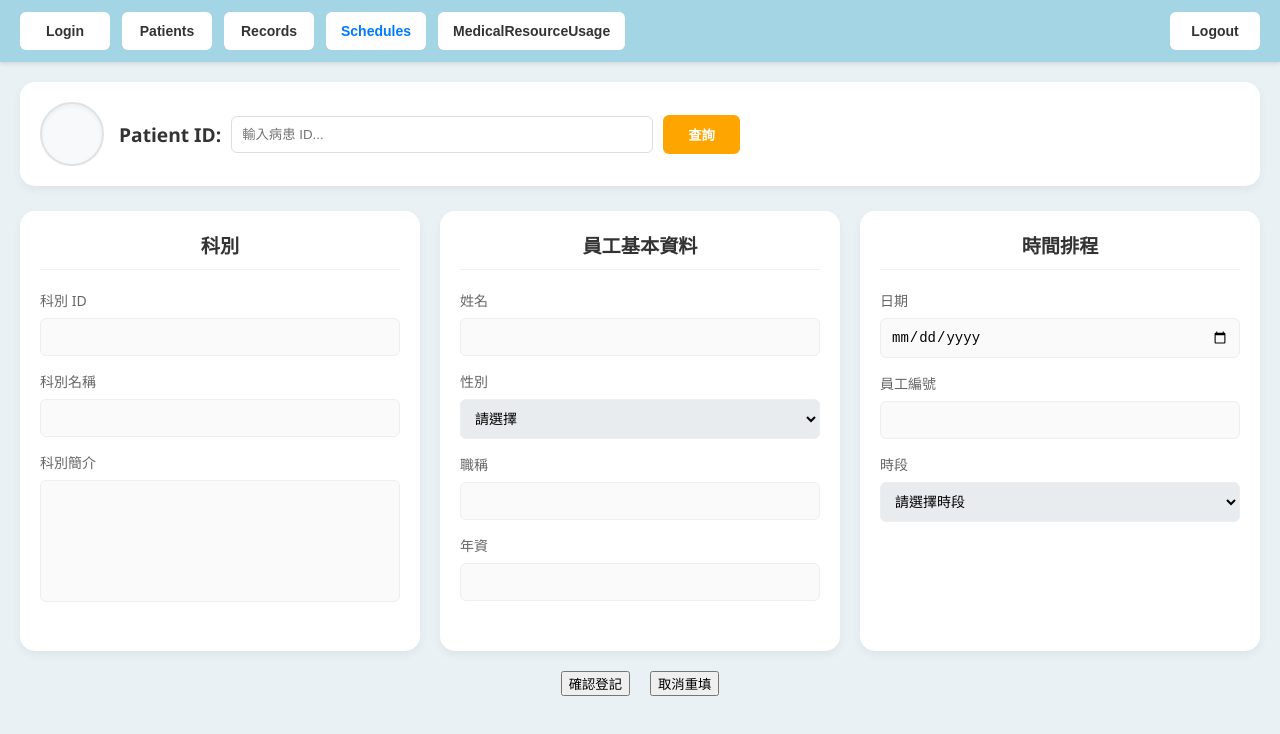
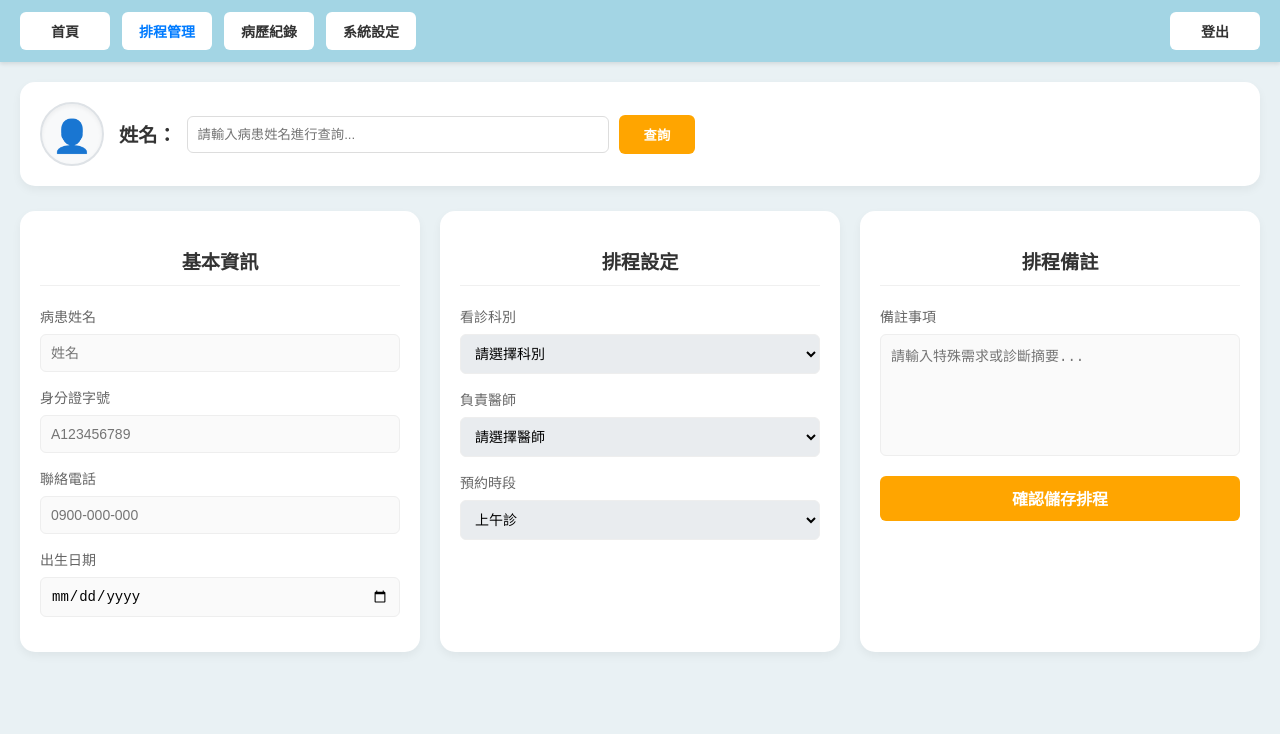
Before and after one commit to en1991-Li/Electronic-Medical-Record-System, a plain HTML site: page schedules.html in a window 1280 px wide. Drawn offline with Linux system fonts and the light colour scheme.

Commit message:
Update schedules.html

```diff
--- a/schedules.html
+++ b/schedules.html
@@ -1,101 +1,111 @@
 <!DOCTYPE html>
-<html lang="zh-Hant">
+<html lang="zh-TW">
 <head>
     <meta charset="UTF-8">
     <meta name="viewport" content="width=device-width, initial-scale=1.0">
-    <title>Schedules - 醫療排程管理</title>
+    <title>排程管理系統 - Schedules</title>
     <link rel="stylesheet" href="css/schedules.css">
 </head>
 <body>
 
     <nav class="navbar">
-        <button onclick="window.location.href='./login.html'">Login</button>
-        <button onclick="window.location.href='./patients.html'">Patients</button>
-        <button onclick="window.location.href='./records.html'">Records</button>
-        <button class="active" onclick="window.location.href='./schedules.html'">Schedules</button>
-        <button onclick="window.location.href='./resources.html'">MedicalResourceUsage</button>
-        <button id="logoutBtn" class="btn-logout">Logout</button>
+        <button onclick="location.href='dashboard.html'">首頁</button>
+        <button class="active" onclick="location.href='schedules.html'">排程管理</button>
+        <button onclick="location.href='records.html'">病歷紀錄</button>
+        <button onclick="location.href='settings.html'">系統設定</button>
+        <button class="btn-logout" onclick="handleLogout()">登出</button>
     </nav>
 
-    <div class="schedules-container">
+    <main class="schedules-container">
 
-        <div class="search-section">
-            <div class="avatar-circle"></div>
+        <section class="search-section">
+            <div class="avatar-circle">
+                👤
+            </div>
+
             <div class="search-group">
-                <label>Patient ID:</label>
-                <input type="text" id="scheduleSearchInput" placeholder="輸入病患 ID...">
-                <button id="scheduleSearchBtn" class="btn-orange-search">查詢</button>
+                <label for="patientSearch">姓名：</label>
+                <input type="text" id="patientSearch" placeholder="請輸入病患姓名進行查詢...">
+                <button class="btn-orange-search">查詢</button>
             </div>
-        </div>
+        </section>
 
         <div class="main-grid">
 
-            <div class="schedule-column-card">
-                <div class="column-title">科別</div>
+            <section class="schedule-column-card">
+                <h2 class="column-title">基本資訊</h2>
                 <div class="form-item">
-                    <label>科別 ID</label>
-                    <input type="text" id="deptId" readonly>
+                    <label>病患姓名</label>
+                    <input type="text" id="infoName" placeholder="姓名" readonly>
                 </div>
                 <div class="form-item">
-                    <label>科別名稱</label>
-                    <input type="text" id="deptName">
+                    <label>身分證字號</label>
+                    <input type="text" id="infoId" placeholder="A123456789" readonly>
                 </div>
                 <div class="form-item">
-                    <label>科別簡介</label>
-                    <textarea id="deptDesc"></textarea>
-                </div>
-            </div>
-
-            <div class="schedule-column-card">
-                <div class="column-title">員工基本資料</div>
-                <div class="form-item">
-                    <label>姓名</label>
-                    <input type="text" id="staffName">
+                    <label>聯絡電話</label>
+                    <input type="tel" id="infoPhone" placeholder="0900-000-000">
                 </div>
                 <div class="form-item">
-                    <label>性別</label>
-                    <select id="staffGender">
-                        <option value="">請選擇</option>
-                        <option value="M">男</option>
-                        <option value="F">女</option>
+                    <label>出生日期</label>
+                    <input type="date" id="infoBirth">
+                </div>
+            </section>
+
+            <section class="schedule-column-card">
+                <h2 class="column-title">排程設定</h2>
+                <div class="form-item">
+                    <label>看診科別</label>
+                    <select id="department">
+                        <option value="">請選擇科別</option>
+                        <option value="GI">肝膽胃腸科</option>
+                        <option value="IM">一般內科</option>
+                        <option value="GS">一般外科</option>
                     </select>
                 </div>
                 <div class="form-item">
-                    <label>職稱</label>
-                    <input type="text" id="staffTitle">
+                    <label>負責醫師</label>
+                    <select id="doctor">
+                        <option value="">請選擇醫師</option>
+                        <option value="dr_wang">王醫師</option>
+                        <option value="dr_lee">李醫師</option>
+                    </select>
                 </div>
                 <div class="form-item">
-                    <label>年資</label>
-                    <input type="text" id="staffExperience">
-                </div>
-            </div>
-
-            <div class="schedule-column-card">
-                <div class="column-title">時間排程</div>
-                <div class="form-item">
-                    <label>日期</label>
-                    <input type="date" id="scheduleDate">
-                </div>
-                <div class="form-item">
-                    <label>員工編號</label>
-                    <input type="text" id="staffId">
-                </div>
-                <div class="form-item">
-                    <label>時段</label>
-                    <select id="scheduleSlot">
-                        <option value="">請選擇時段</option>
-                        <option value="morning">上午 (09:00 - 12:00)</option>
-                        <option value="afternoon">下午 (14:00 - 17:00)</option>
-                        <option value="evening">晚上 (18:00 - 21:00)</option>
+                    <label>預約時段</label>
+                    <select id="timeSlot">
+                        <option value="morning">上午診</option>
+                        <option value="afternoon">下午診</option>
+                        <option value="evening">夜診</option>
                     </select>
                 </div>
-            </div>
+            </section>
 
-        </div> <div style="display: flex; justify-content: center; gap: 20px; margin-top: 20px;">
-            <button class="btn-action-green">確認登記</button>
-            <button class="btn-action-red">取消重填</button>
+            <section class="schedule-column-card">
+                <h2 class="column-title">排程備註</h2>
+                <div class="form-item">
+                    <label>備註事項</label>
+                    <textarea id="notes" placeholder="請輸入特殊需求或診斷摘要..."></textarea>
+                </div>
+                <div class="form-item" style="margin-top: 20px;">
+                    <button class="btn-orange-search" style="width: 100%; height: 45px; font-size: 16px;">
+                        確認儲存排程
+                    </button>
+                </div>
+            </section>
+
         </div>
+    </main>
 
-    </div> <script src="js/schedules.js"></script>
+    <script src="js/schedules.js"></script>
+
+    <script>
+        // 簡單的登出跳轉邏輯
+        function handleLogout() {
+            if (confirm('確定要登出系統嗎？')) {
+                window.location.href = 'login.html';
+            }
+        }
+    </script>
 </body>
 </html>
```
